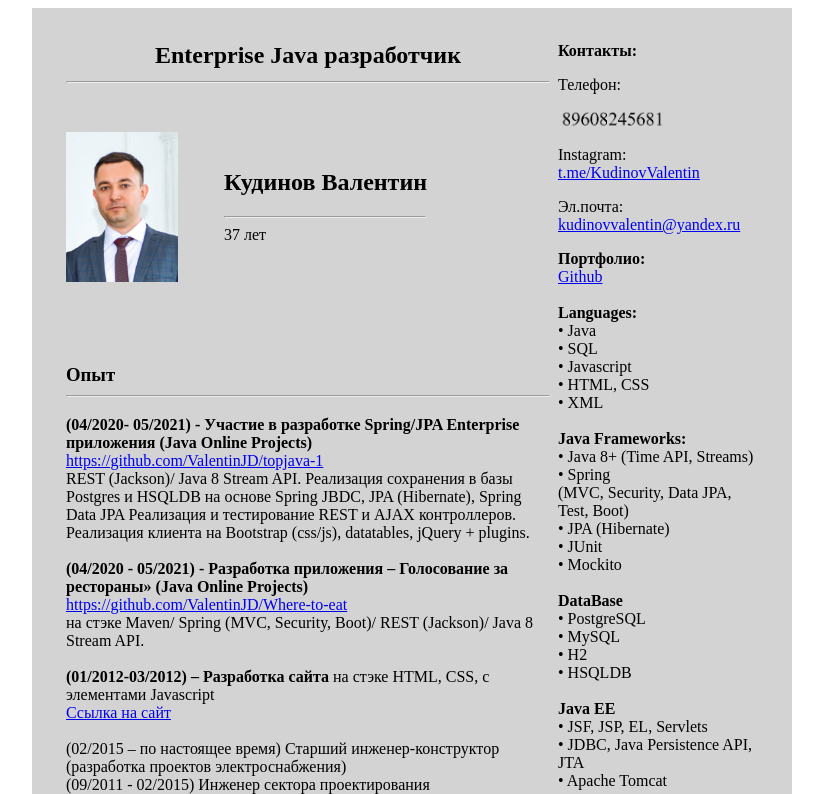
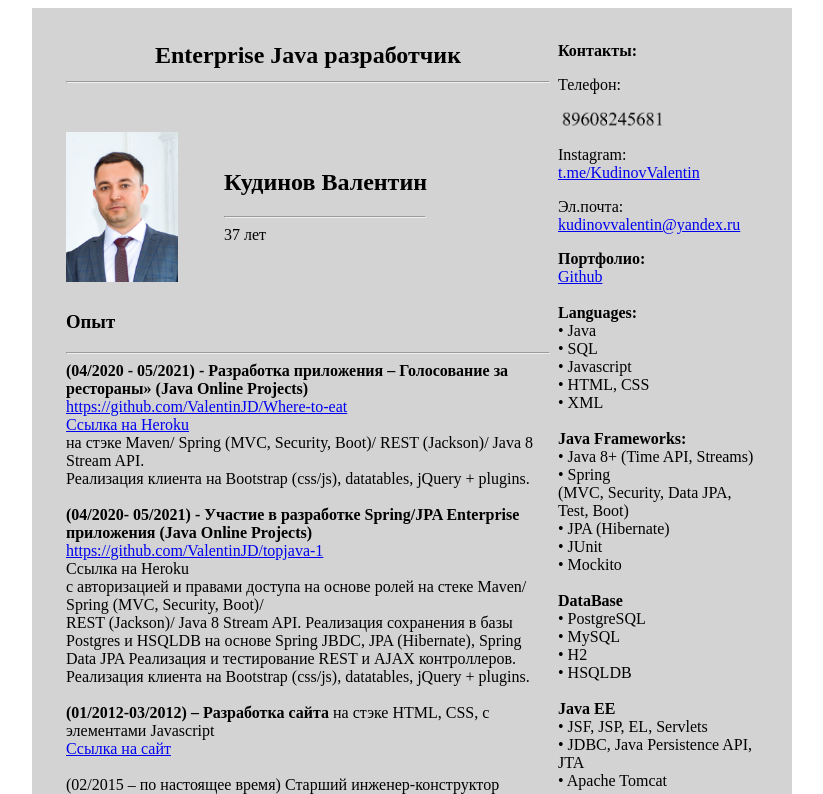
Before and after one commit to ValentinJD/ValentinJD.github.io, a plain HTML site: page index.html in a window 1280 px wide. Shown: the top 794 px of the page, without its empty margins (228-1051 px from the left). Drawn offline with Linux system fonts and the light colour scheme.

Commit message:
Add files via upload

```diff
--- a/index.html
+++ b/index.html
@@ -86,23 +86,27 @@
             </td>
         </tr>
         <tr>
-            <td colspan="2">
-                <H3>Опыт<br>
-                    <hr>
-                </H3>
+            <td valign="top" colspan="2">
+                <H3>Опыт</H3>
+                <hr>
 
+
+                <b>(04/2020 - 05/2021) - Разработка приложения – Голосование за рестораны» (Java Online
+                    Projects)</b><br>
+                <a href="https://github.com/ValentinJD/Where-to-eat">https://github.com/ValentinJD/Where-to-eat</a><br>
+                <a href="http://wheretoeat-2021.herokuapp.com/">Ссылка на Heroku</a><br>
+                на стэке Maven/ Spring (MVC, Security, Boot)/ REST (Jackson)/ Java 8 Stream API.<br>
+                Реализация клиента на Bootstrap (css/js), datatables, jQuery + plugins.
+                <br> <br>
                 <b>(04/2020- 05/2021) - Участие в разработке Spring/JPA Enterprise приложения (Java Online Projects)</b>
                 <a href="https://github.com/ValentinJD/topjava-1">https://github.com/ValentinJD/topjava-1</a><br
-                    c авторизацией и правами доступа на основе ролей на стеке Maven/ Spring (MVC, Security, Boot)/ <br>
+                <a href="http://topjava-2021.herokuapp.com/">Ссылка на Heroku</a><br>
+                c авторизацией и правами доступа на основе ролей на стеке Maven/ Spring (MVC, Security, Boot)/ <br>
                 REST (Jackson)/ Java 8 Stream API. Реализация сохранения в базы Postgres и HSQLDB на основе Spring JBDC,
                 JPA (Hibernate), Spring Data JPA Реализация и тестирование REST и AJAX контроллеров. Реализация клиента
                 на Bootstrap (css/js), datatables, jQuery + plugins.<br>
                 <br>
-                <b>(04/2020 - 05/2021) - Разработка приложения – Голосование за рестораны» (Java Online
-                    Projects)</b><br>
-                <a href="https://github.com/ValentinJD/Where-to-eat">https://github.com/ValentinJD/Where-to-eat</a><br>
-                на стэке Maven/ Spring (MVC, Security, Boot)/ REST (Jackson)/ Java 8 Stream API.<br>
-                <br>
+
                 <b>(01/2012-03/2012) – Разработка сайта</b> на стэке
                 HTML, CSS, с элементами Javascript<br>
                 <a href="http://moysait1984.narod.ru">Ссылка на сайт</a> <br>
@@ -124,7 +128,7 @@
                 </H3>
 
                 <b>(04/2020- 05/2021) - "Java-разработчик корпоративных приложений - Topjava "</b><br>
-                <br>
+
                 <b>(06/2019-04/2020) – "JAVARUSH"</b><br>
 
 
@@ -133,6 +137,7 @@
 
 
     </table>
+
 </div>
 </div>
 
```
